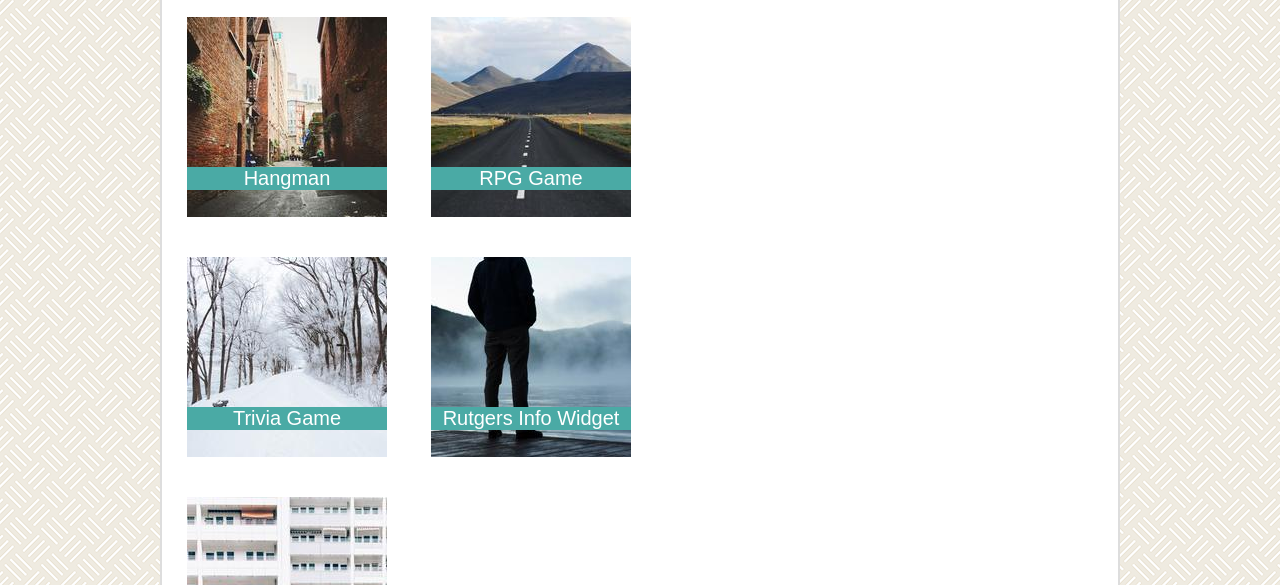
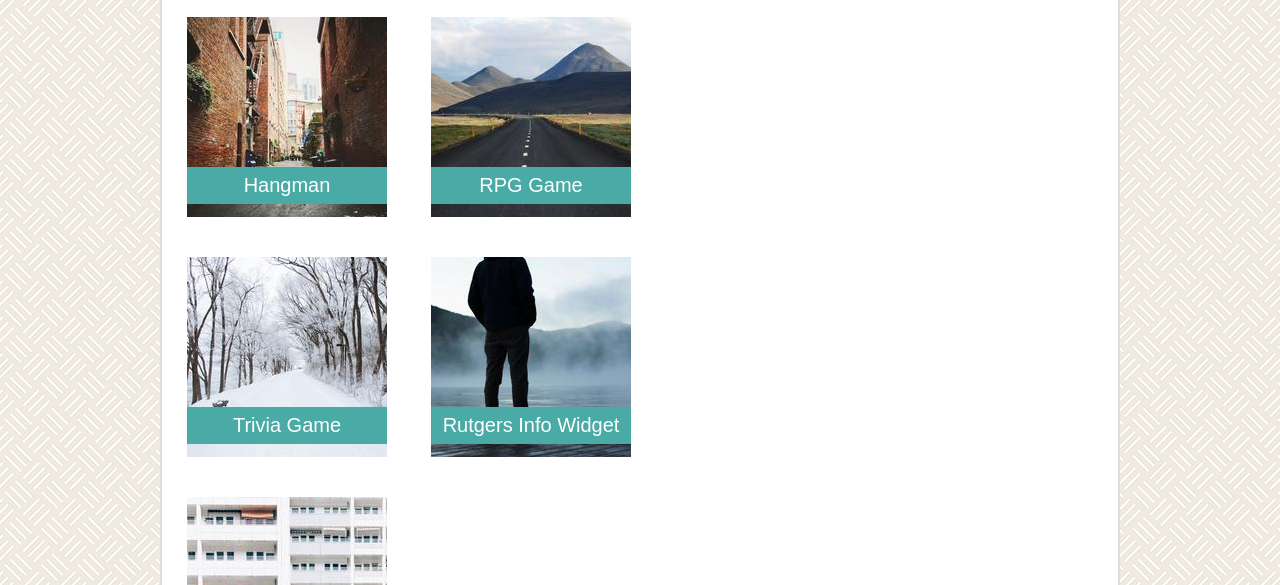
Before and after one commit to antwan024/Basic-Portfolio, a plain HTML site: page portfolio.html in a window 1280 px wide. Shown: the part 215-800 px from the top of the page. Drawn offline with Linux system fonts and the light colour scheme.

Commit message:
fixed text in portfolio

```diff
--- a/assets/css/style.css
+++ b/assets/css/style.css
@@ -18,6 +18,7 @@
     background-color: #4aaaa5;
     color: white;
     float: left;
+
 }
 
 .links {
@@ -86,6 +87,9 @@
     background-color: #4aaaa5;
     color: white;
     margin-top: 150px;
+    height: 30px;
+    text-align: center;
+    padding-top: 7px;
 
 }
 
```
